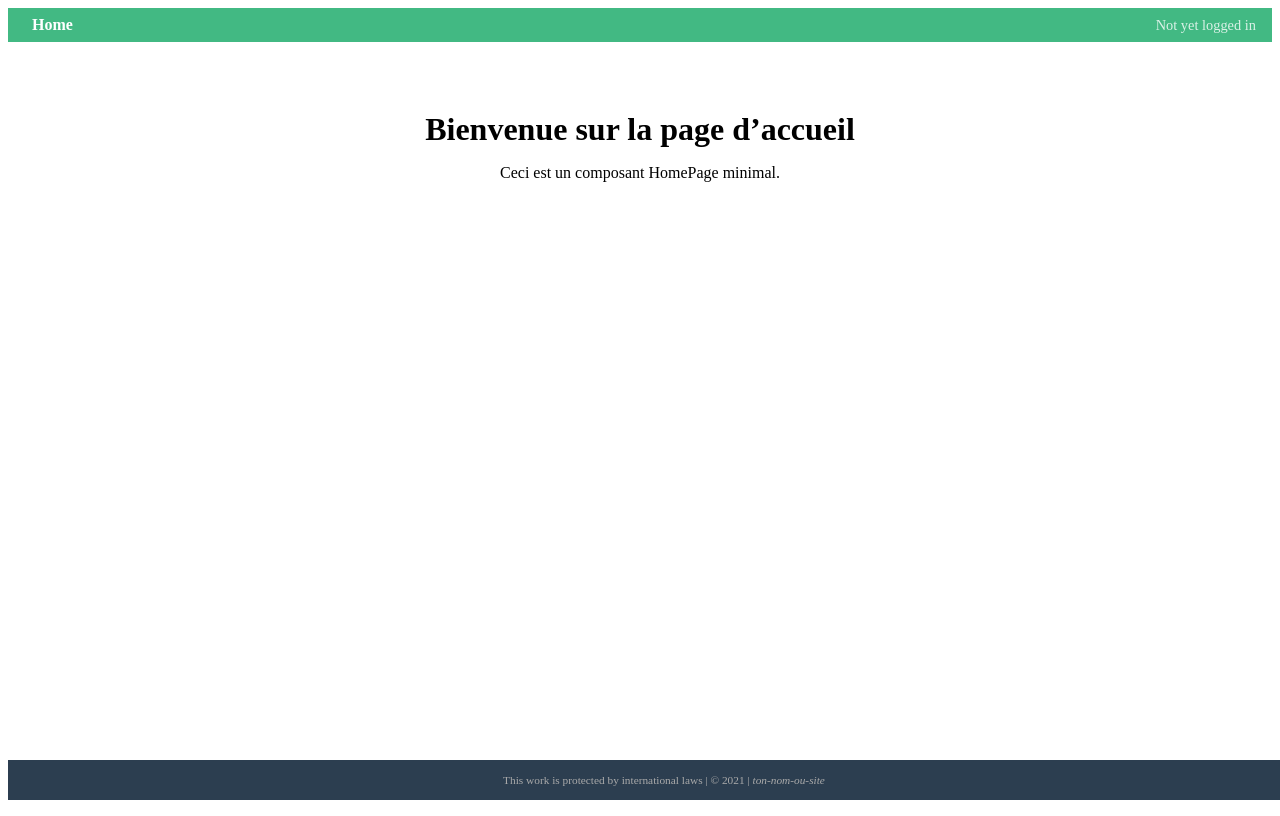
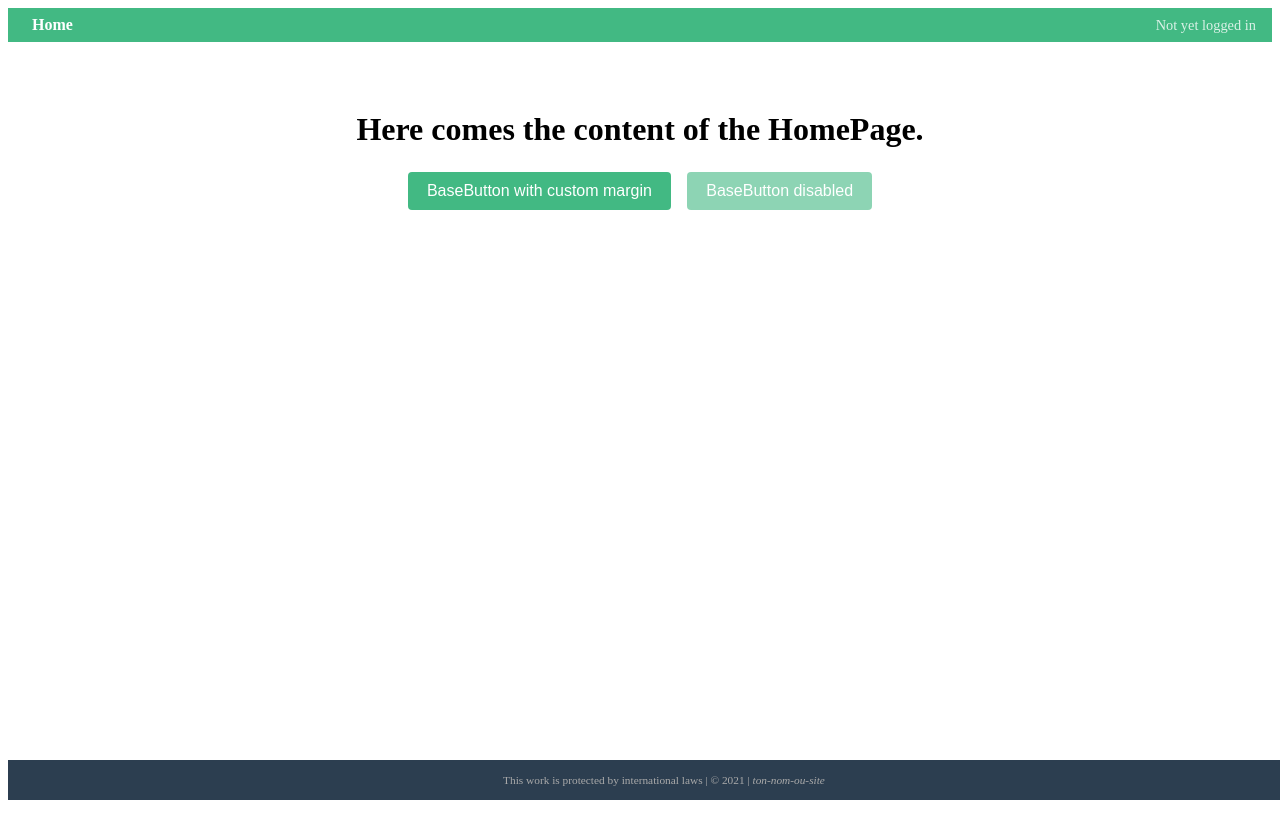
Before and after one commit to aluxey/TP_WEB, a Vue app: page / in a window 1280 px wide. Built offline with nearby package versions, Linux system fonts and the light colour scheme; the HTML template or start-up script is replaced by a standard one.

Commit message:
Ex 7: create BaseButton with hover/focus animations and disabled state

```diff
--- /dev/null
+++ b/src/components/BaseButton.vue
@@ -0,0 +1,51 @@
+<!-- src/components/BaseButton.vue -->
+<template>
+  <button
+    v-bind="$attrs"
+    :disabled="disabled"
+    class="base-button"
+  >
+    <slot />
+  </button>
+</template>
+
+<script>
+export default {
+  name: 'BaseButton',
+  props: {
+    disabled: {
+      type: Boolean,
+      default: false
+    }
+  }
+}
+</script>
+
+<style scoped>
+.base-button {
+  background-color: #42b983;
+  border: none;
+  color: white;
+  padding: 0.6rem 1.2rem;
+  font-size: 1rem;
+  border-radius: 4px;
+  cursor: pointer;
+  transition: transform 0.15s ease, box-shadow 0.15s ease;
+}
+
+/* Hover et focus (sauf si disabled) */
+.base-button:not(:disabled):hover,
+.base-button:not(:disabled):focus {
+  transform: scale(1.03);
+  box-shadow: 0 2px 8px rgba(0, 0, 0, 0.2);
+  outline: none;
+}
+
+/* État disabled */
+.base-button:disabled {
+  opacity: 0.6;
+  cursor: not-allowed;
+  transform: none;
+  box-shadow: none;
+}
+</style>
--- a/src/pages/HomePage.vue
+++ b/src/pages/HomePage.vue
@@ -1,13 +1,21 @@
 <template>
   <div class="home-page">
-    <h1>Bienvenue sur la page d’accueil</h1>
-    <p>Ceci est un composant HomePage minimal.</p>
+    <h1>Here comes the content of the HomePage.</h1>
+    <BaseButton style="margin-right:1rem;">
+      BaseButton with custom margin
+    </BaseButton>
+    <BaseButton disabled>
+      BaseButton disabled
+    </BaseButton>
   </div>
 </template>
 
 <script>
+import BaseButton from '../components/BaseButton.vue'
+
 export default {
   name: 'HomePage',
+  components: { BaseButton }
 }
 </script>
 
@@ -17,7 +25,6 @@ export default {
   text-align: center;
 }
 .home-page h1 {
-  margin-bottom: 1rem;
-  font-size: 2rem;
+  margin-bottom: 1.5rem;
 }
 </style>
```
